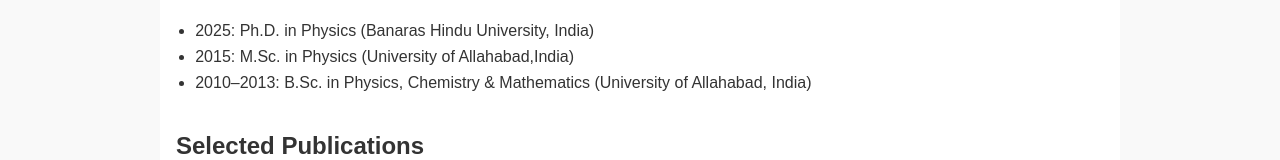
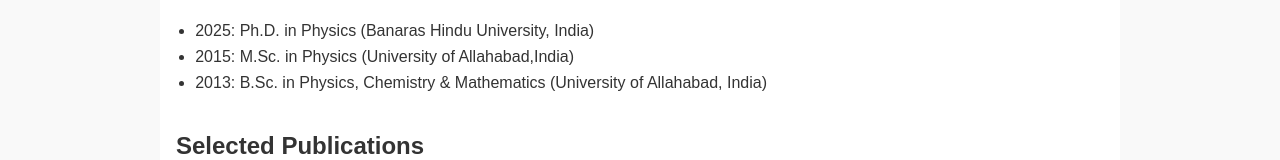
Before and after one commit to akv1993/akv1993.github.io, a plain HTML site: page index.html in a window 1280 px wide. Shown: the part 807-967 px from the top of the page. Drawn offline with Linux system fonts and the light colour scheme.

Commit message:
Update index.html

```diff
--- a/index.html
+++ b/index.html
@@ -135,7 +135,7 @@
             <ul>
                 <li>2025: Ph.D. in Physics (Banaras Hindu University, India)</li>
                 <li>2015: M.Sc. in Physics (University of Allahabad,India)</li>
-                <li>2010–2013: B.Sc. in Physics, Chemistry & Mathematics (University of Allahabad, India)</li>
+                <li>2013: B.Sc. in Physics, Chemistry & Mathematics (University of Allahabad, India)</li>
             </ul>
         </div>
 
```
